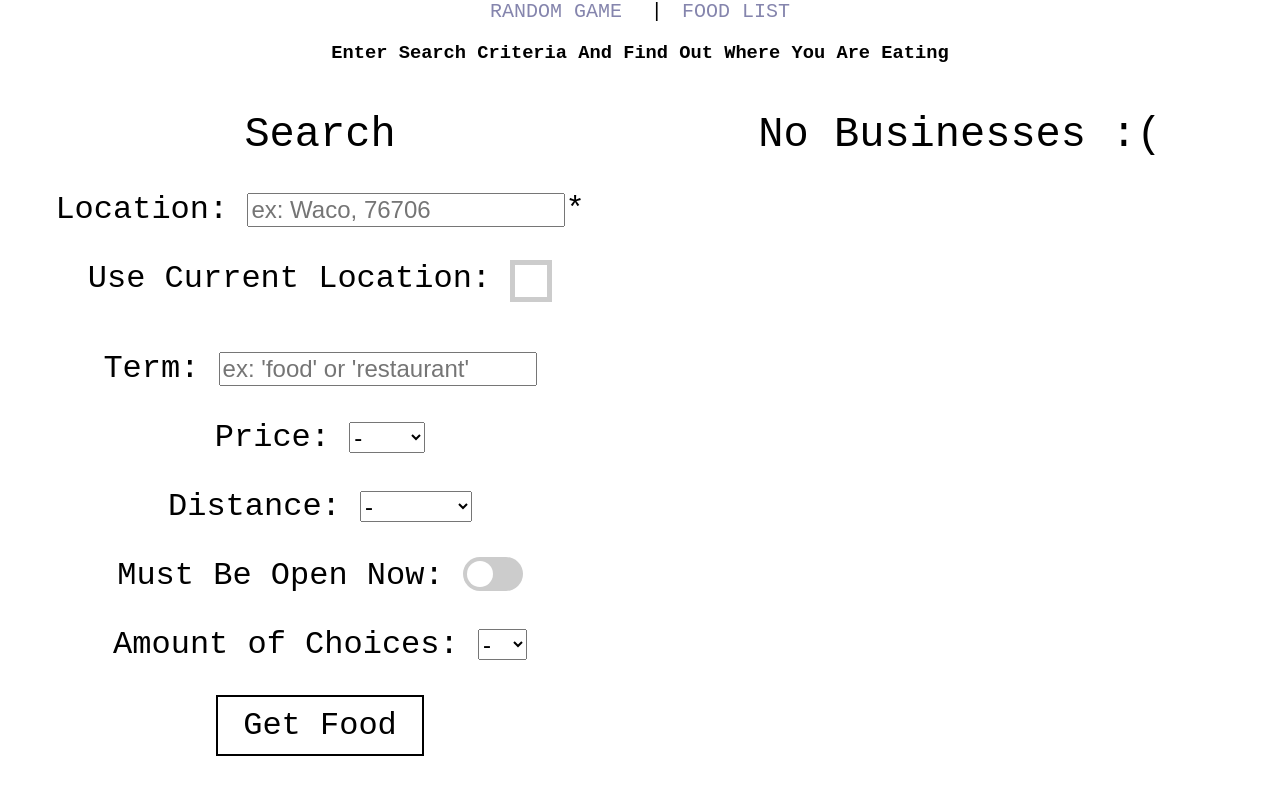
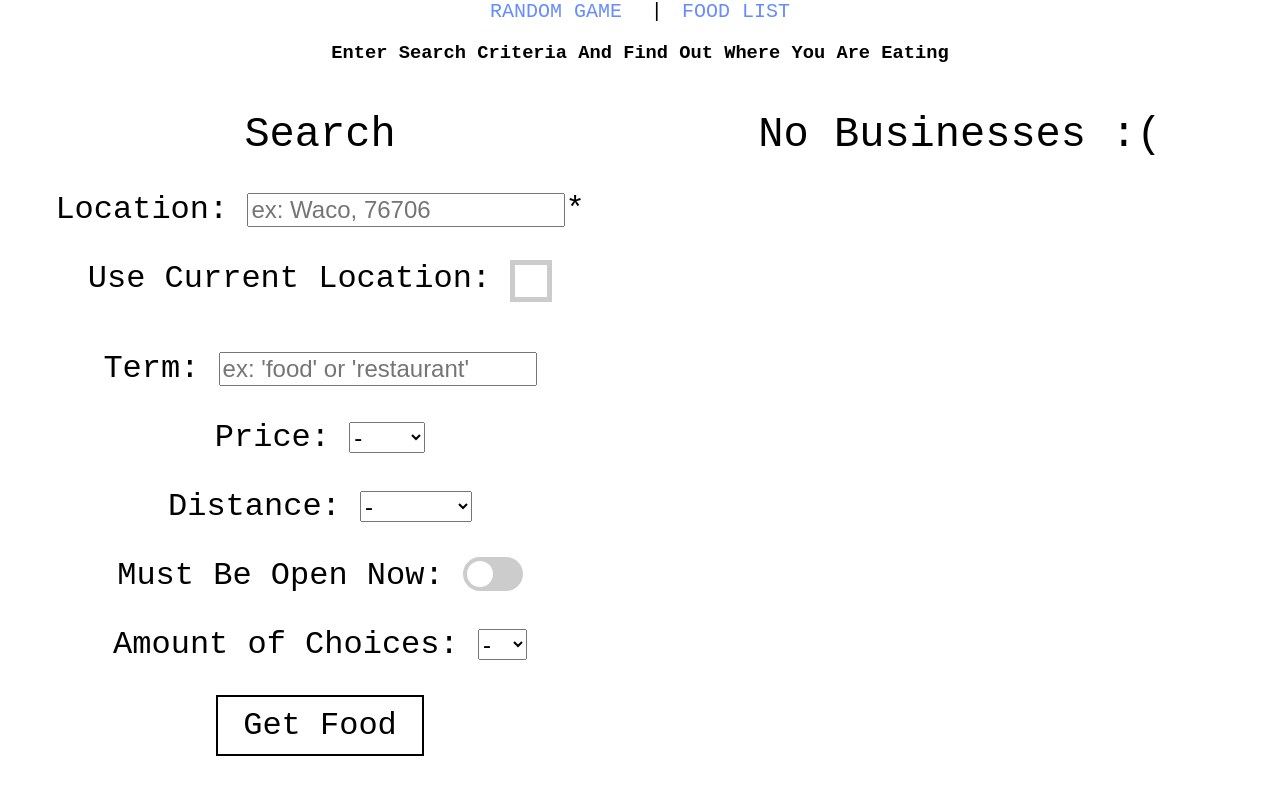
Before and after one commit to Clint-Masters/For-Fun-Apps, a React (Create React App) app in the folder client/: page / in a window 1280 px wide. Shown: the top 794 px of the page. Built offline with nearby package versions, Linux system fonts and the light colour scheme.

Commit message:
updated hyperlink color

```diff
--- a/client/src/App.scss
+++ b/client/src/App.scss
@@ -225,7 +225,7 @@ $check-color: $brand-success;
 }
 
 a {
-  color: #8585ad;
+  color: #668cff;
   font-family: "Courier New", monospace;
   text-decoration: none;
 }
```
